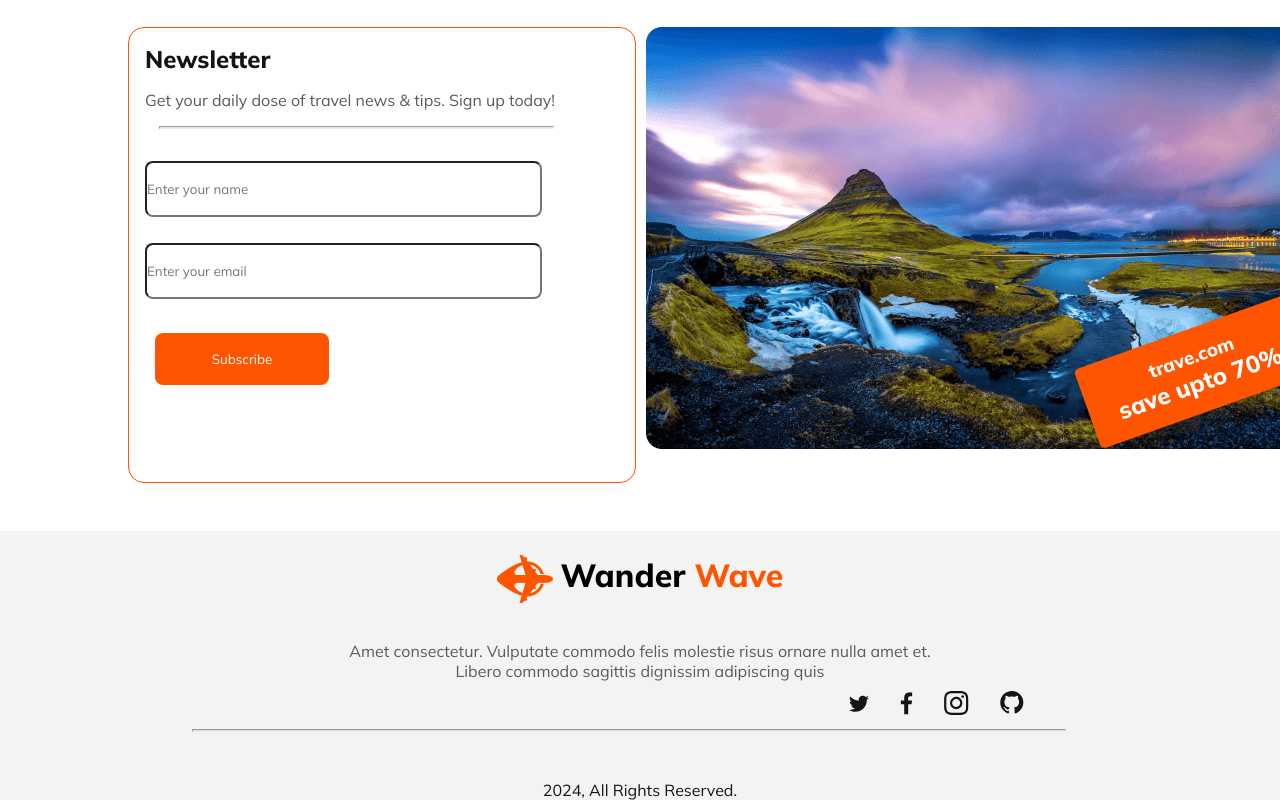
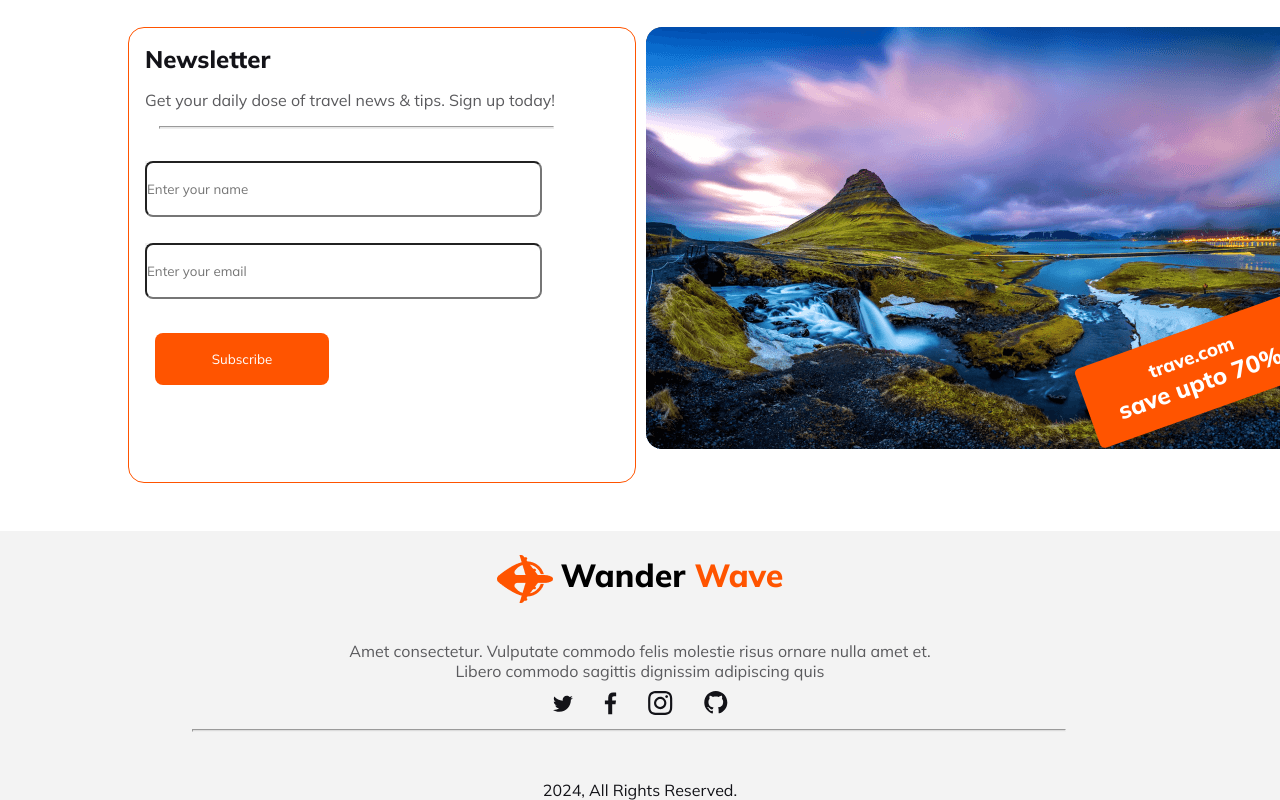
Before and after one commit to Tariqulislamsadek/WanderWave, a plain HTML site: page index.html in a window 1280 px wide. Shown: the part 5369-6169 px from the top of the page. Drawn offline with Linux system fonts and the light colour scheme.

Commit message:
footer img center

```diff
--- a/style.css
+++ b/style.css
@@ -713,7 +713,7 @@ footer{
 }
 .footer-img{
     text-align: center;
-    margin-left: 37rem;
+
 }
 
 hr{
```
